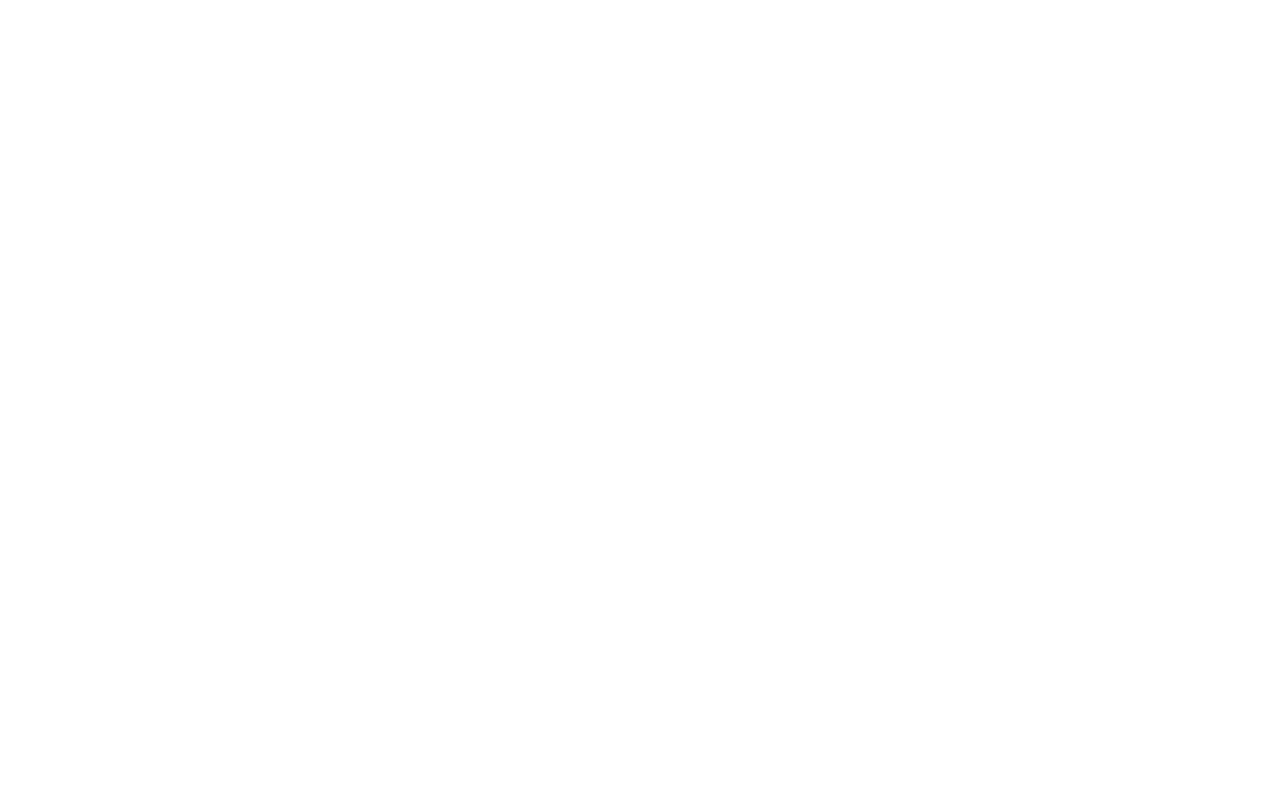
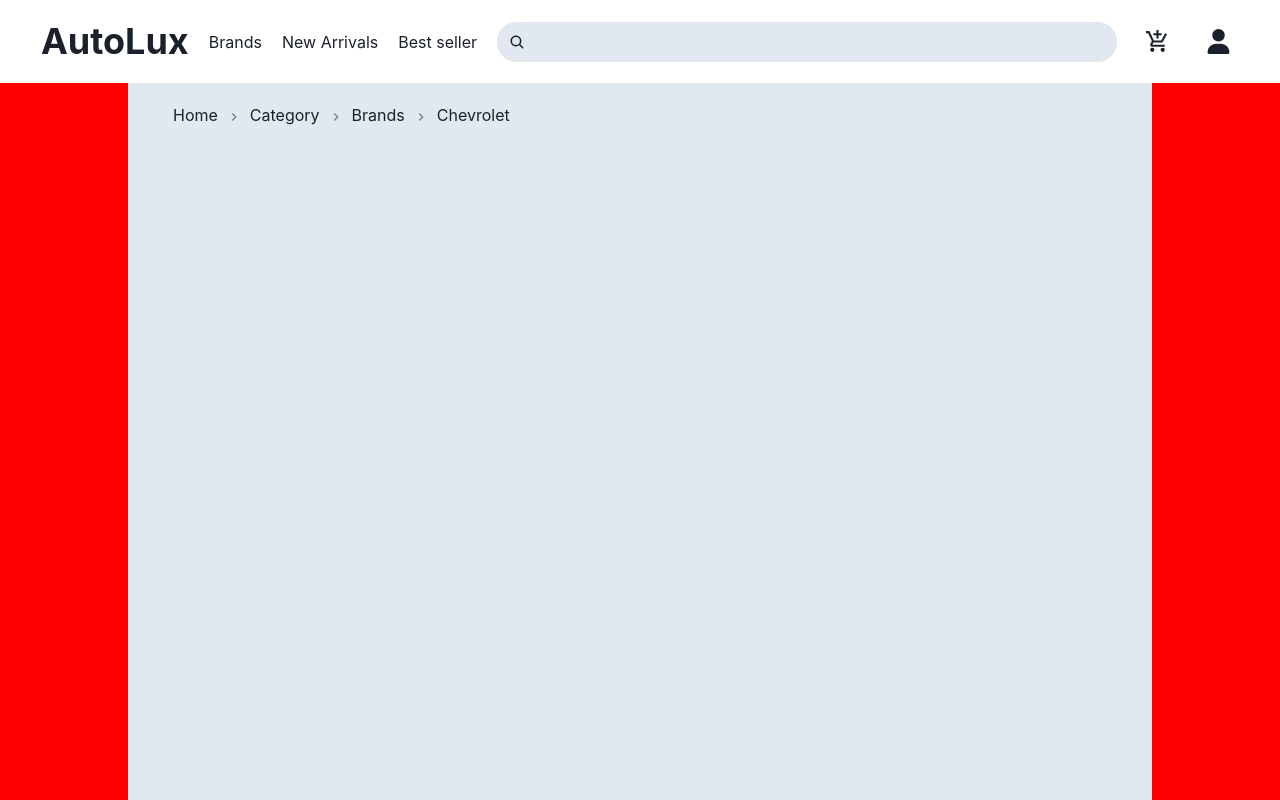
Before and after one commit to TEAM-PROJECT-E-COMMERCE/Castify, a React (Vite) app: page /detail-product in a window 1280 px wide. Before the commit this address had no page. Shown: the top 800 px of the page. Built offline with nearby package versions, Linux system fonts and the light colour scheme.

Commit message:
Create: add detailProduct Page

```diff
--- a/src/App.tsx
+++ b/src/App.tsx
@@ -3,6 +3,7 @@
 import Category from './pages/category/category';
 import LoginPage from "./pages/login/Index";
 import RegisterPage from "./pages/registers";
+import DetailProduct from './pages/detailProduct/detailProduct';
 
 function App() {
   return (
@@ -10,6 +11,7 @@
         <Routes>
           <Route path="/" element={<Home />} />
           <Route path="/category" element={<Category />} />
+          <Route path="/detail-product" element={<DetailProduct />} />
           <Route path="/register" element={<RegisterPage/>} />
           <Route path="/login" element={<LoginPage/>} />
         </Routes>
--- a/src/components/footers.tsx
+++ b/src/components/footers.tsx
@@ -126,7 +126,6 @@
               h="100%"
               justifyContent="center"
               alignItems="end"
-              align
               gap="5"
               p="5"
             >
--- /dev/null
+++ b/src/pages/detailProduct/components/breadcrums.tsx
@@ -0,0 +1,34 @@
+import { Breadcrumb, BreadcrumbItem, BreadcrumbLink } from "@chakra-ui/react";
+import { ChevronRightIcon } from "@chakra-ui/icons";
+
+function Breadcrums() {
+  return (
+    <>
+      <Breadcrumb
+        spacing="8px"
+        ms="45px"
+        position="relative"
+        top="20px"
+        separator={<ChevronRightIcon color="gray.500" />}
+      >
+        <BreadcrumbItem>
+          <BreadcrumbLink href="/">Home</BreadcrumbLink>
+        </BreadcrumbItem>
+
+        <BreadcrumbItem>
+          <BreadcrumbLink href="/category">Category</BreadcrumbLink>
+        </BreadcrumbItem>
+
+        <BreadcrumbItem>
+          <BreadcrumbLink href="/category">Brands</BreadcrumbLink>
+        </BreadcrumbItem>
+
+        <BreadcrumbItem isCurrentPage>
+          <BreadcrumbLink href="/category">Chevrolet</BreadcrumbLink>
+        </BreadcrumbItem>
+      </Breadcrumb>
+    </>
+  );
+}
+
+export default Breadcrums;
--- /dev/null
+++ b/src/pages/detailProduct/detailProduct.tsx
@@ -0,0 +1,33 @@
+import React from "react";
+import {
+  Box,
+  Text,
+  Grid,
+  GridItem,
+  Flex,
+  Button,
+  Icon,
+} from "@chakra-ui/react";
+import Navbar from "../../components/navbar";
+import Footers from "../../components/footers";
+import Breadcrums from "./components/breadcrums";
+
+const DetailProduct = () => {
+  return (
+    <>
+      <Navbar />
+
+      <Box h="100vh" bg="red">
+        <Box w="80%" h="100%" m="auto" bg="gray.200">
+                  <Breadcrums />
+
+
+        </Box>
+      </Box>
+
+      <Footers />
+    </>
+  );
+};
+
+export default DetailProduct;
```
Also changed, not shown: src/pages/detailProduct/components/detailProductCard.tsx (added, +9 -0 lines), src/pages/detailProduct/mocks/detaillProduct.json (added, +11 -0 lines).
